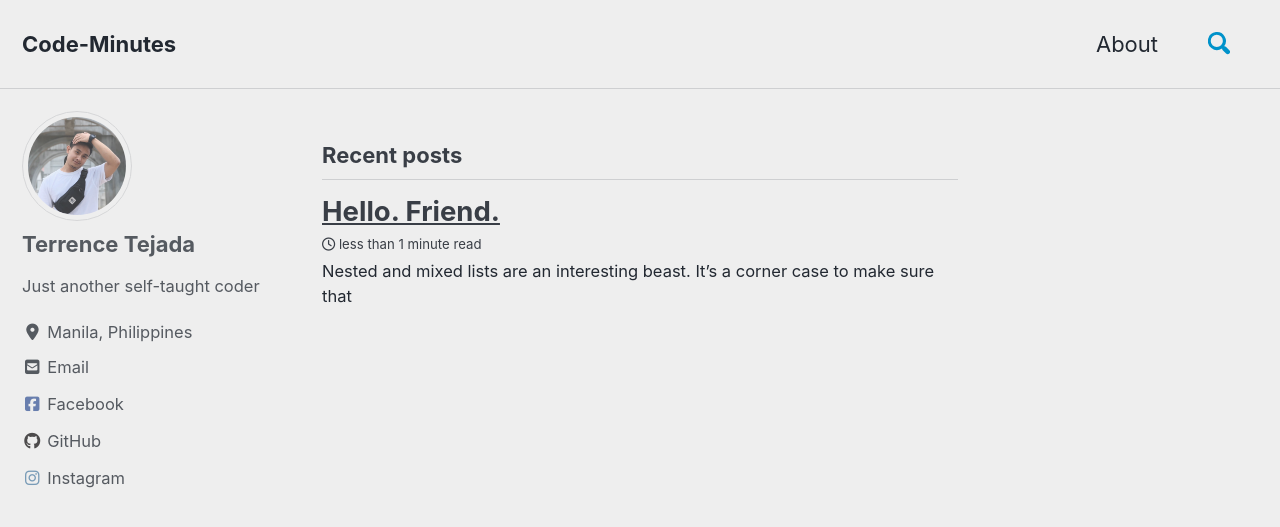
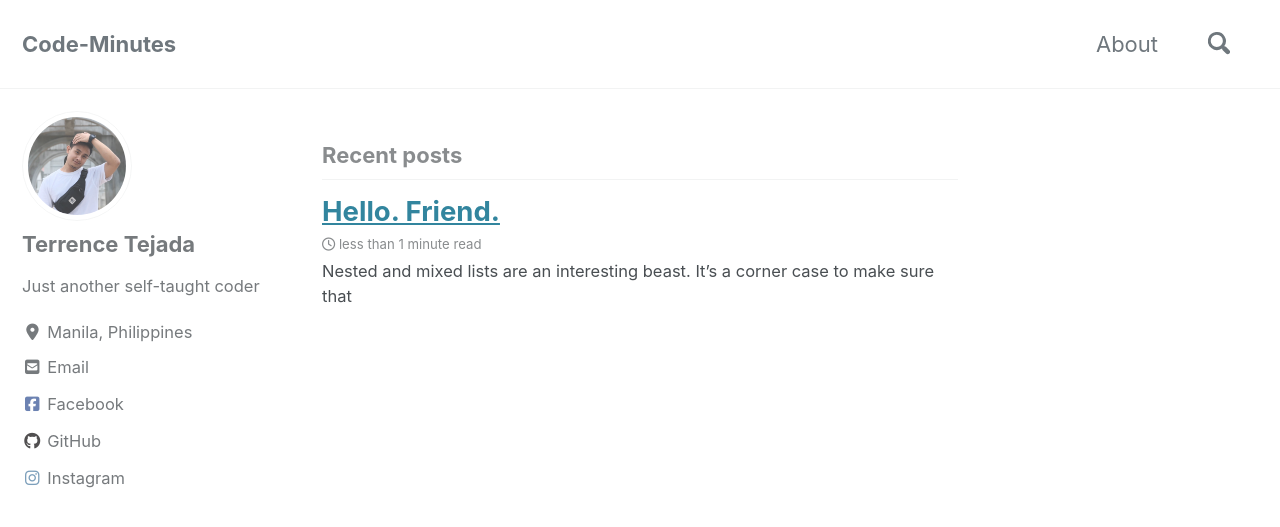
Before and after one commit to ecnerret-adajet/code-minutes, a Jekyll site: the page built from index.html, in a window 1280 px wide and 900 px high. Shown: the top 527 px of the window. Built offline with Jekyll 4.4.1, drawn with Linux system fonts in a browser that asks for light colours; cached includes are drawn as plain includes; nearby versions of some CDN libraries; the list of posts is cut into pages by our own code.

Commit message:
Change theme color to default

```diff
--- a/_config.yml
+++ b/_config.yml
@@ -12,7 +12,7 @@
 
 # theme                  : "minimal-mistakes-jekyll"
 # remote_theme           : "mmistakes/minimal-mistakes"
-minimal_mistakes_skin    : "air" # "air", "aqua", "contrast", "dark", "dirt", "neon", "mint", "plum", "sunrise"
+minimal_mistakes_skin    : "default" # "air", "aqua", "contrast", "dark", "dirt", "neon", "mint", "plum", "sunrise"
 
 # Site Settings
 locale                   : "en-US"
@@ -22,7 +22,7 @@ subtitle                 : # site tagline that appears below site title in masth
 name                     : "Terrence Tejada"
 description              : "An amazing website."
 url                      : # the base hostname & protocol for your site e.g. "https://mmistakes.github.io"
-baseurl                  : "code-minutes" # the subpath of your site, e.g. "/blog"
+baseurl                  : "/code-minutes" # the subpath of your site, e.g. "/blog"
 repository               : # GitHub username/repo-name e.g. "mmistakes/minimal-mistakes"
 teaser                   : # path of fallback teaser image, e.g. "/assets/images/500x300.png"
 logo                     : # path of logo image to display in the masthead, e.g. "/assets/images/88x88.png"
```
